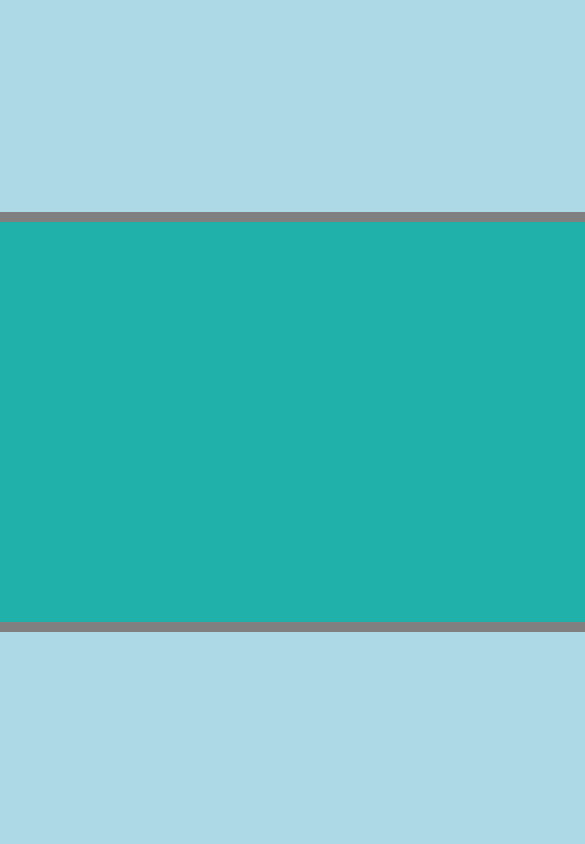
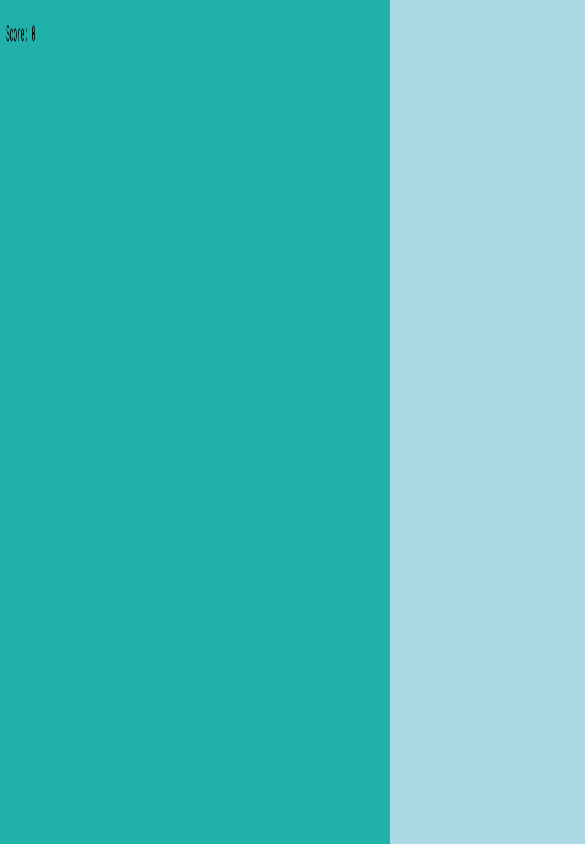
Before and after one commit to MohammadElbanna/SnakeJS, a website: page index.html in a window 390 px wide. Shown: the whole page, 585 px wide, since content can reach past the window. Drawn offline with Linux system fonts and the light colour scheme.

Commit message:
Initial commit for being responsive (supporting different screen sizes)

```diff
--- a/css/style.css
+++ b/css/style.css
@@ -3,15 +3,13 @@ html, body {
     margin: 0px;
 }
 body {
-    display: flex;
-    align-items: center;
-    justify-content: center;
+    display: -webkit-flex;
+    -webkit-align-items: center;
+    -webkit-justify-content: center;
     background: lightblue;
 }
 
 canvas {
     background: lightseagreen;
-    width: 800px;
-    height: 400px;
-    border: 10px solid gray;
+/*    border: 10px solid gray;*/
 }
--- a/index.html
+++ b/index.html
@@ -1,12 +1,13 @@
 <!DOCTYPE html>
 <html lang="en">
 <head>
+    <meta name="viewport" content="width=device-width, initial-scale=1">
     <meta charset="UTF-8">
     <title>Snake Game</title>
     <link rel="stylesheet" href="css/style.css">
 </head>
 <body>
-    <canvas id="canvas" width=800 height=400></canvas>
+    <canvas id="canvas" width=1280 height=720></canvas>
     <script src="js/index.js"></script>
 </body>
 </html>
--- a/js/index.js
+++ b/js/index.js
@@ -8,7 +8,7 @@ var height = canvas.height;
 /* Model */
 //============
 
-var blockSize = 10;
+var blockSize = 20;
 var widthInBlocks = width / blockSize;
 var heightInBlocks = height / blockSize;
 
@@ -151,6 +151,7 @@ function gameLoop () {
     }
 }
 
+resize();
 // kick off rAF
 requestAnimationFrame(gameLoop);
 
@@ -170,3 +171,31 @@ document.addEventListener("keydown", function(event) {
     snake.nextDirection = mapKeyborad[event.keyCode];
 //    snake.move();
 })
+
+function resize () {
+    var gameWidth = window.innerWidth;
+    var gameHeight = window.innerHeight;
+    var scaleToFitX = gameWidth / 1280;
+    var scaleToFitY = gameHeight / 720;
+
+    var currentScreenRatio = gameWidth / gameHeight;
+    var optimalRatio = Math.min(scaleToFitX, scaleToFitY);
+//    var optimalRatio = Math.max(scaleToFitX, scaleToFitY);
+
+
+    if (currentScreenRatio >= 1.77 && currentScreenRatio <= 1.79) {
+        canvas.style.width = gameWidth + "px";
+        canvas.style.height = gameHeight + "px";
+    }
+    else {
+//        canvas.style.width = (800 * optimalRatio) + "px";
+//        canvas.style.height = (480 * optimalRatio) + "px";
+//        blockSize = 10 * optimalRatio;
+        canvas.style.width = 1280 * scaleToFitX + "px";
+        canvas.style.height = 720 * scaleToFitY + "px";
+    }
+    console.log("width in cells: " + canvas.style.width);
+    console.log("height in cells: " + canvas.style.height);
+}
+
+window.addEventListener("resize", resize, true)
```
